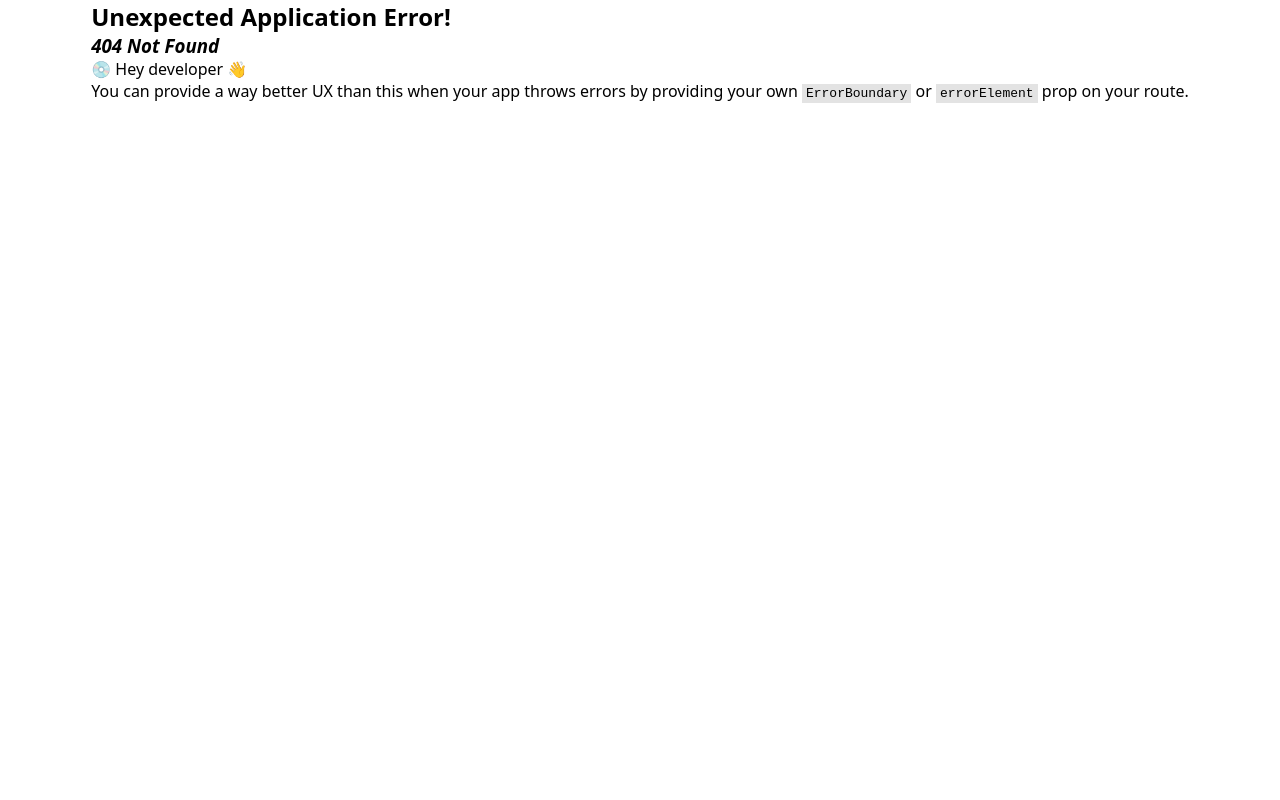
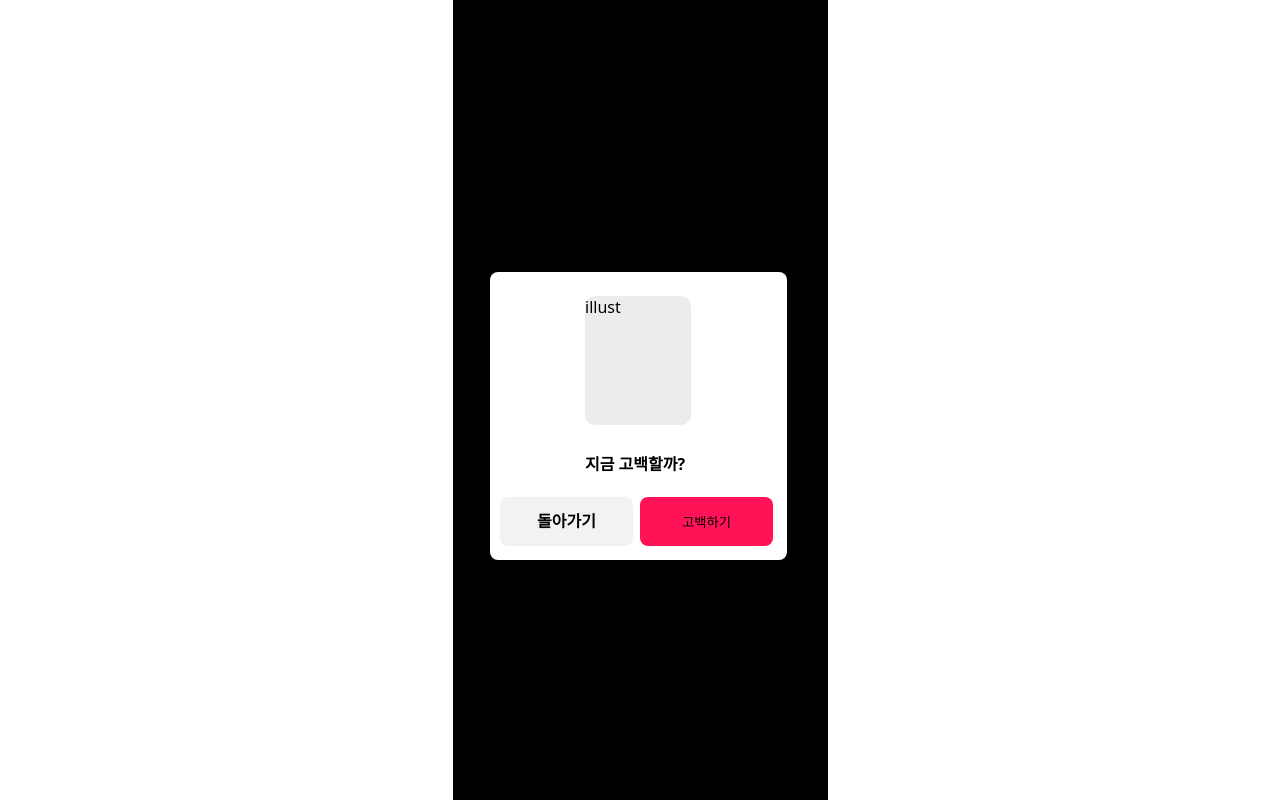
Before and after one commit to wuzoo/WEB2_FE, a React (Vite) app: page /result in a window 1280 px wide. Before the commit this address had no page. Built offline with nearby package versions, Linux system fonts and the light colour scheme.

Commit message:
feat: modal half

```diff
--- /dev/null
+++ b/src/components/Chat_modal.jsx
@@ -0,0 +1,90 @@
+import React, { useEffect, useState } from 'react';
+import styled from 'styled-components';
+import MobileLayout from './layout/MobileLayout';
+
+//채팅 화면 안에 모달 띄우기
+// props로 중간에 그만둔거면 아무것도 안보내고 다끝난거면 페이지번호 보내기
+
+const Chat_modal = () => {
+  //const modalRef = useRef();
+  const [isOpen, setIsOpen] = useState(true);
+
+  return (
+    <>
+      {isOpen && (
+        <Dialog>
+          <Img>illust</Img>
+          <Text>지금 고백할까?</Text>
+
+          <ButtonContainer>
+            <Btn1 onClick={() => setIsOpen((prev) => !prev)}>돌아가기</Btn1>
+            <Btn2 onClick={() => setIsOpen((prev) => !prev)}>고백하기</Btn2>
+          </ButtonContainer>
+        </Dialog>
+      )}
+    </>
+  );
+};
+
+export default Chat_modal;
+
+const Dialog = styled.div`
+  position: relative;
+  top: 250px;
+  left: 10%;
+  border: 0;
+  width: 297px;
+  height: 288px;
+  border-radius: 8px;
+  background-color: ${({ theme }) => theme.colors.white};
+`;
+const Img = styled.div`
+  position: relative;
+  top: 24px;
+  left: 95px;
+  width: 106px;
+  height: 129px;
+  border-radius: 10px;
+  background-color: ${({ theme }) => theme.colors.gray200};
+`;
+const Text = styled.p`
+  position: relative;
+  top: 50px;
+  left: 95px;
+  ${({ theme }) => theme.text.Body2}
+  color: ${({ theme }) => theme.colors.black};
+`;
+const ButtonContainer = styled.div`
+  position: relative;
+  top: 70px;
+  left: 10px;
+  display: flex;
+  gap: 7px;
+`;
+const Btn1 = styled.button`
+  display: flex;
+  width: 133px;
+  height: 49px;
+  padding: 10px;
+  border-radius: 8px;
+  justify-content: center;
+  align-items: center;
+
+  border: 0px;
+
+  ${({ theme }) => theme.text.Body2};
+  background-color: ${({ theme }) => theme.colors.gray100};
+`;
+
+const Btn2 = styled.button`
+  display: flex;
+  width: 133px;
+  height: 49px;
+  padding: 10px;
+  border-radius: 8px;
+  justify-content: center;
+  align-items: center;
+
+  border: 0;
+  background-color: ${({ theme }) => theme.colors.primary_pink};
+`;
--- a/src/components/layout/MobileLayout.jsx
+++ b/src/components/layout/MobileLayout.jsx
@@ -8,7 +8,7 @@ const Layout = styled.div`
   width: 375px;
   min-height: 100vh;
 
-  background-color: lightgray;
+  background-color: black;
 
   overflow: hidden;
 `;
--- /dev/null
+++ b/src/pages/ResultPage.jsx
@@ -0,0 +1,13 @@
+import React from 'react';
+import Chat_modal from '../components/chat_modal';
+
+const ResultPage = () => {
+  return (
+    <div>
+      this is resultpage
+      <Chat_modal />
+    </div>
+  );
+};
+
+export default ResultPage;
--- a/src/router/Router.jsx
+++ b/src/router/Router.jsx
@@ -1,12 +1,16 @@
 import { createBrowserRouter, RouterProvider } from 'react-router-dom';
 import App from '../App';
 import Home from '../pages/Home';
+import ResultPage from '../pages/ResultPage';
 
 const router = createBrowserRouter([
   {
     path: '/',
     element: <App />,
-    children: [{ index: true, element: <Home /> }],
+    children: [
+      { index: true, element: <Home /> },
+      { path: 'result', element: <ResultPage /> },
+    ],
   },
 ]);
 
```
